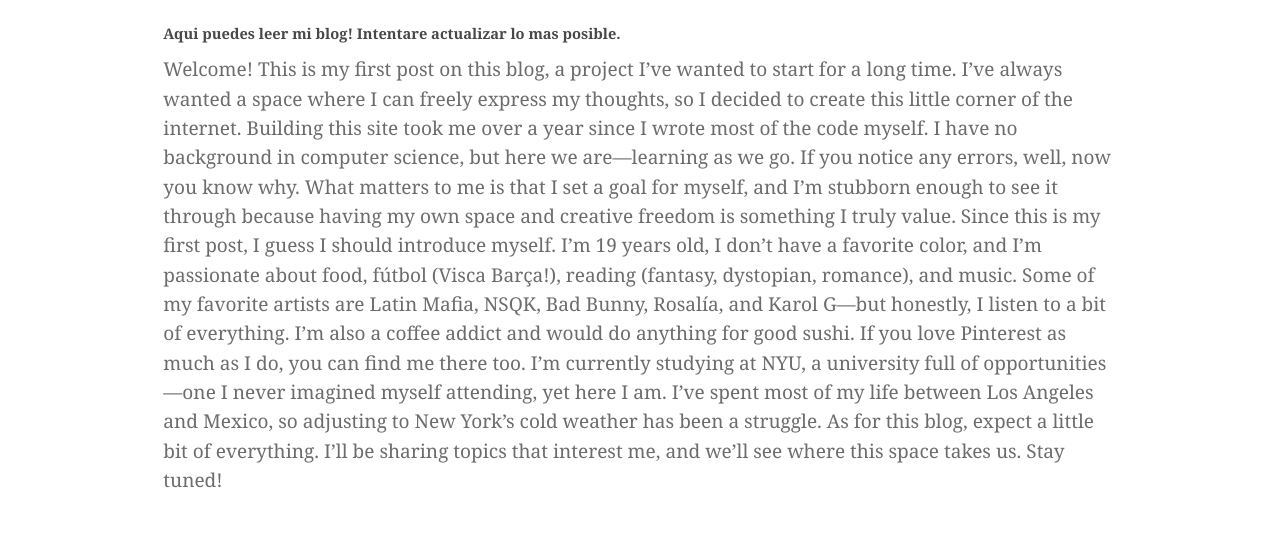
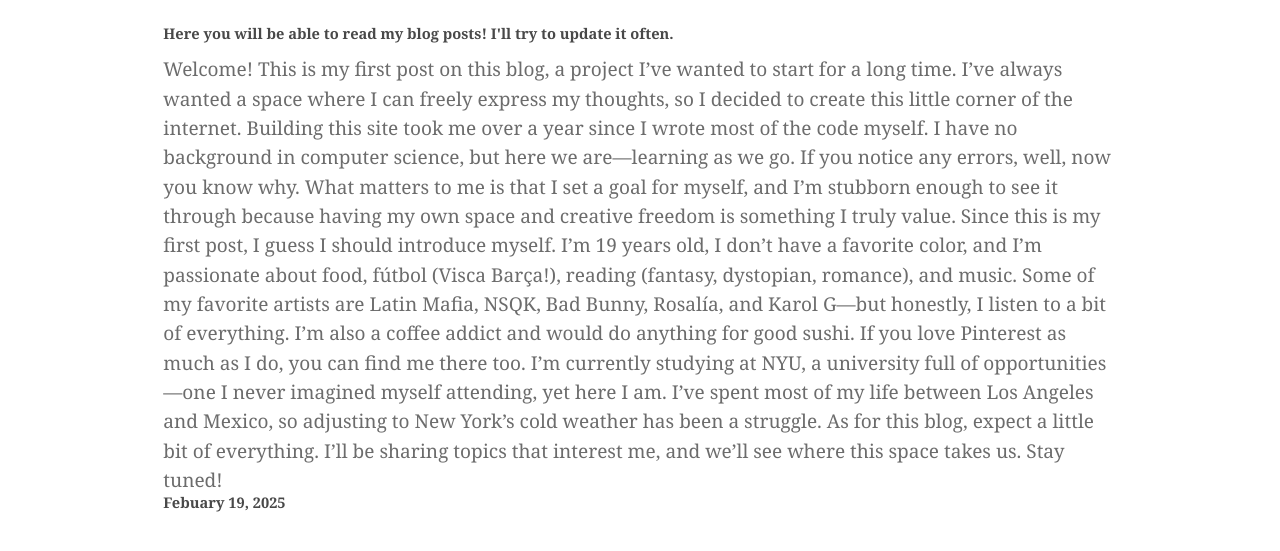
Before and after one commit to janitzabeltran/janitzabeltran.com, a plain HTML site: page myblog.html in a window 1280 px wide. Shown: the part 205-756 px from the top of the page. Drawn offline with Linux system fonts and the light colour scheme.

Commit message:
Update myblog.html

```diff
--- a/myblog.html
+++ b/myblog.html
@@ -26,13 +26,14 @@
 
 					<header class="major special">
 						<h2>My Blog</h2>
-						<h1>Aqui puedes leer mi blog! Intentare actualizar lo mas posible.</h1>
+						<h1>Here you will be able to read my blog posts! I'll try to update it often.</h1>
 						<p> Welcome!
 This is my first post on this blog, a project I’ve wanted to start for a long time. I’ve always wanted a space where I can freely express my thoughts, so I decided to create this little corner of the internet. Building this site took me over a year since I wrote most of the code myself. I have no background in computer science, but here we are—learning as we go. If you notice any errors, well, now you know why. What matters to me is that I set a goal for myself, and I’m stubborn enough to see it through because having my own space and creative freedom is something I truly value.
 Since this is my first post, I guess I should introduce myself. I’m 19 years old, I don’t have a favorite color, and I’m passionate about food, fútbol (Visca Barça!), reading (fantasy, dystopian, romance), and music. Some of my favorite artists are Latin Mafia, NSQK, Bad Bunny, Rosalía, and Karol G—but honestly, I listen to a bit of everything. I’m also a coffee addict and would do anything for good sushi. If you love Pinterest as much as I do, you can find me there too.
 I’m currently studying at NYU, a university full of opportunities—one I never imagined myself attending, yet here I am. I’ve spent most of my life between Los Angeles and Mexico, so adjusting to New York’s cold weather has been a struggle.
 As for this blog, expect a little bit of everything. I’ll be sharing topics that interest me, and we’ll see where this space takes us. Stay tuned!
 </p>
+						<h1>Febuary 19, 2025</h1>
 					</header>
 
 				</div>
```
